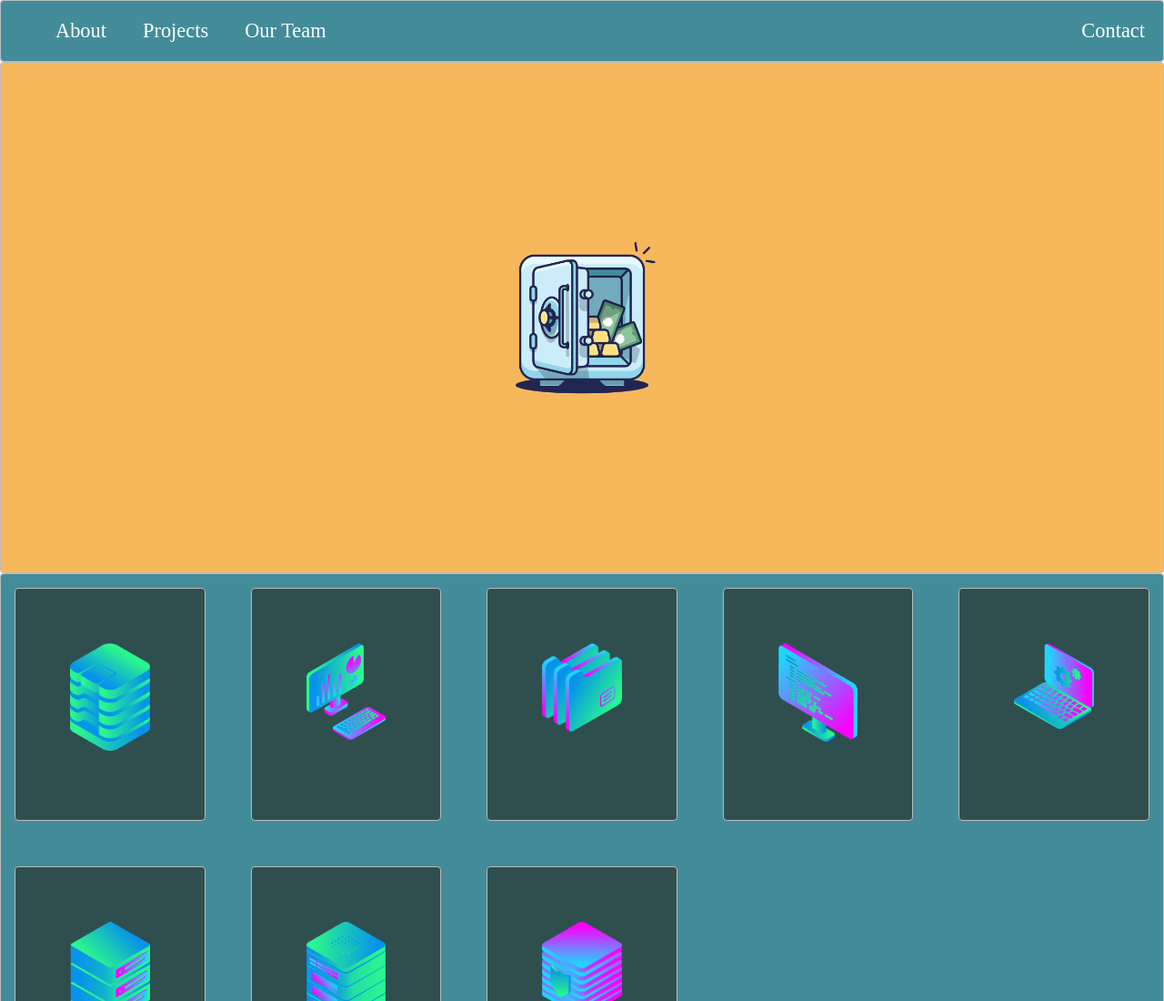
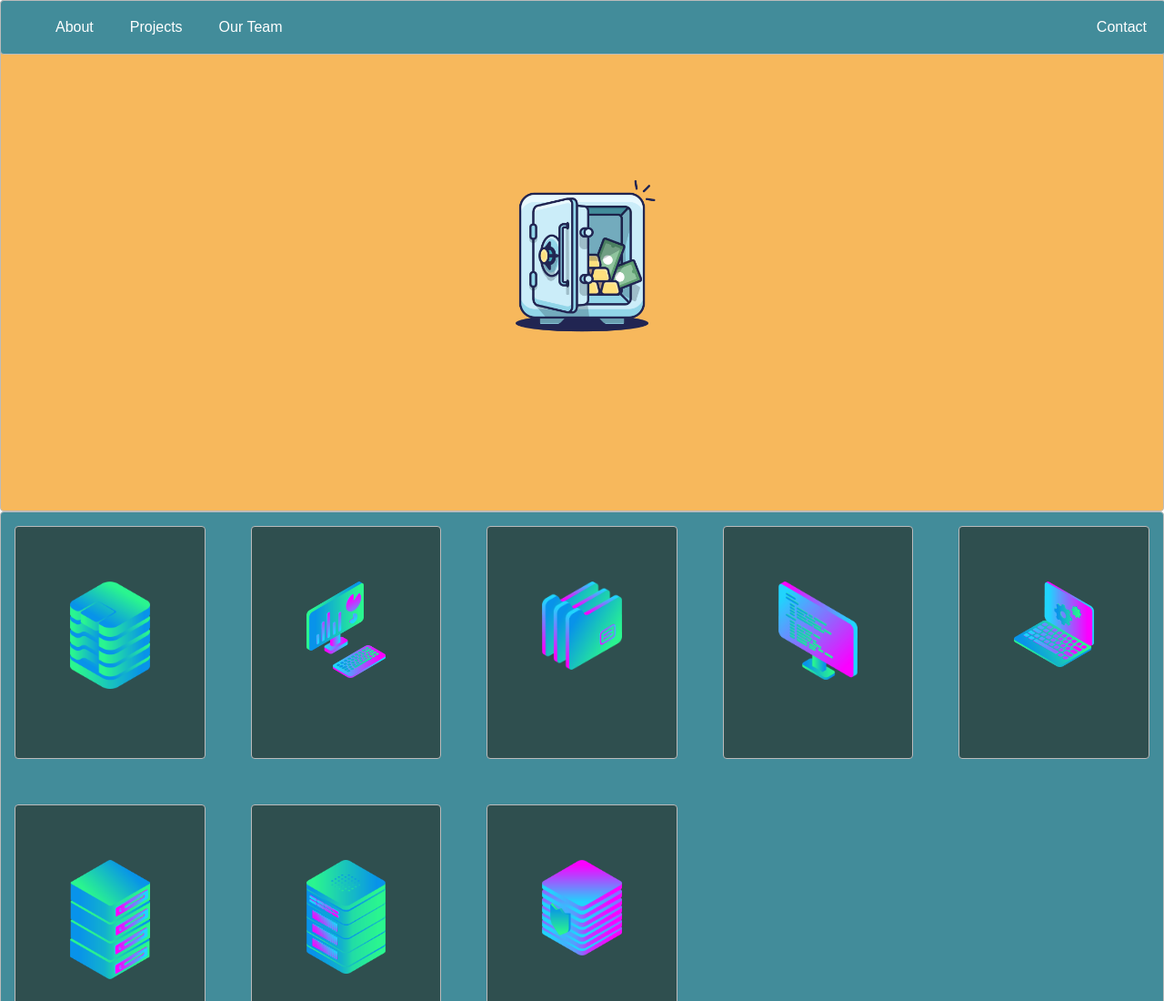
Before and after one commit to darkopaff/project-layout, a plain HTML site: page index.html in a window 1280 px wide. Shown: the top 1100 px of the page at 91% size. Drawn offline with Linux system fonts and the light colour scheme.

Commit message:
finished project

```diff
--- a/index.html
+++ b/index.html
@@ -5,7 +5,7 @@
   <link rel="stylesheet" type="text/css" href="./style.css">
 </head>
 <body>
-  <nav class="zone green" >
+  <nav class="zone green sticky" >
     <ul class="nav">
       <li><a href="">About</a></li>
       <li><a href="">Projects</a></li>
--- a/style.css
+++ b/style.css
@@ -1,6 +1,8 @@
 body {
     margin: auto 0;
 }
+
+
 
 .zone {
     cursor:pointer;
@@ -18,13 +20,25 @@ body {
     box-shadow:rgba(0,0,0,0.8) 0px 5px 15px, inset rgba(0,0,0,0.15) 0px -10px 20px;
 }
 
+.box:hover {
+    -webkit-transform: rotate(-6deg);
+    -moz-transform: rotate(-6deg);
+    -o-transform: rotate(-6deg);
+    transform: rotate(-6deg);
+}
+
 /* navigation bar */
 .nav {
     display: flex;
     margin: 0;
     list-style: none;
-    font-size: 0.7em;
+    font-size: 0.5em;
+}
 
+.sticky {
+    position: fixed;
+    width: 100%;
+    font-family: Arial;
 }
 
 /* for cellphones */
```
